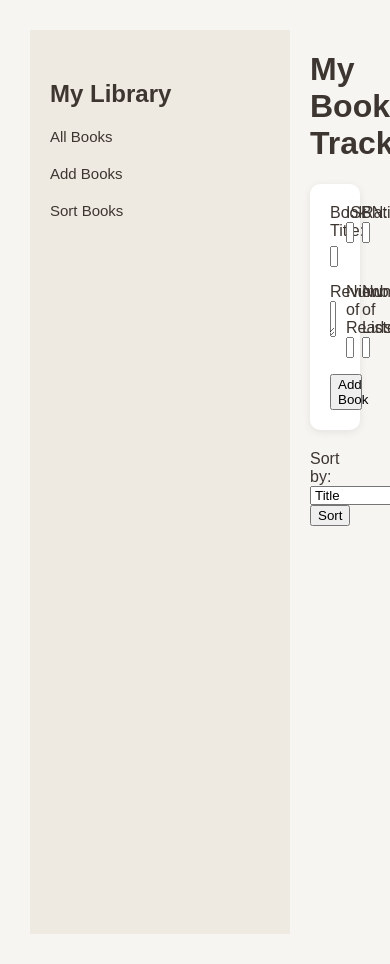
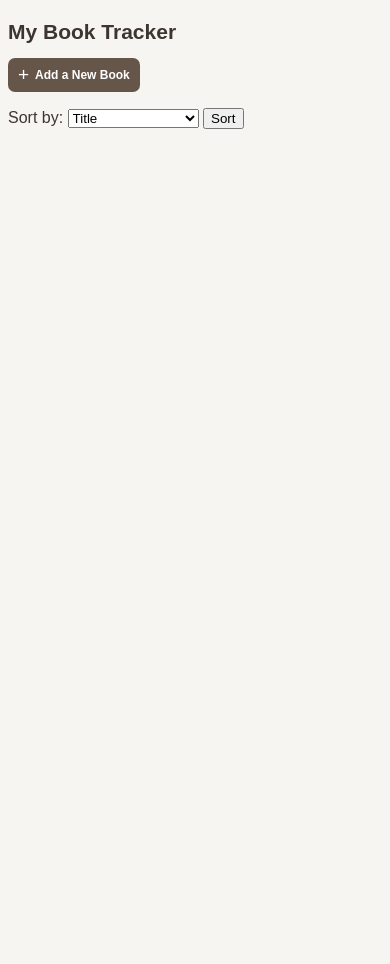
Before and after one commit to oluchiejikam-cmyk/Book_tracker, a Node server app: page / in a window 390 px wide; the page is wider, and only the part inside the window is pictured. After the commit the page ends 129 px from the top of that part, so only its background shows below. Run offline with Node 20, Linux system fonts and the light colour scheme; data that the repository does not hold is empty.

Commit message:
Improve Book Tracker desktop and mobile UI

```diff
--- a/public/styles.css
+++ b/public/styles.css
@@ -9,26 +9,14 @@ body {
     max-width: 1400px;
     margin: 0 auto;
     padding: 30px;
-    display: flex;
-}
-
-.sidebar {
-    width: 220px;
-    background-color: #eeeae2;
-    color: #3d3530;
-    padding: 30px 20px;
-    min-height: 100vh;
-}
-
-.sidebar p {
-    margin: 20px 0;
-    font-size: 15px;
+    display: block;
 }
 
 .main-content {
-    flex: 1;
+    width: 100%;
+    min-width: 1200px;
+    margin: 0 auto;
     min-width: 0;
-    margin-left: 20px;
 }
 
 /* Arrange the saved books in a grid */
@@ -125,6 +113,44 @@ body {
     cursor: pointer;
 }
 
+/* Collapsible Add Book section */
+.add-book-container {
+    margin-bottom: 16px;
+}
+
+.add-book-container > summary {
+    display: inline-flex;
+    align-items: center;
+    gap: 9px;
+    padding: 10px 18px;
+    background-color: #66564a;
+    color: white;
+    border-radius: 7px;
+    font-size: 14px;
+    font-weight: 600;
+    cursor: pointer;
+    list-style: none;
+    transition: background-color 0.2s ease;
+}
+
+.add-book-container > summary::-webkit-details-marker {
+    display: none;
+}
+
+.add-book-container > summary::before {
+    content: "+";
+    font-size: 19px;
+    font-weight: 400;
+}
+
+.add-book-container[open] > summary::before {
+    content: "−";
+}
+
+.add-book-container > summary:hover {
+    background-color: #514338;
+}
+
 .add-book-section {
     background-color: white;
     padding: 20px;
@@ -133,12 +159,53 @@ body {
     box-shadow: 0 2px 8px rgba(0, 0, 0, 0.08);
 }
 
+.add-book-button {
+    background-color: #66564a;
+    color: white;
+    border: none;
+    border-radius: 7px;
+    padding: 10px 18px;
+    font-size: 14px;
+    font-weight: 600;
+    cursor: pointer;
+    transition: background-color 0.2s ease;
+}
+
+.add-book-button:hover {
+    background-color: #514338;
+}
+
 /* Arrange the Add Book form fields in a neat grid */
 .add-book-form {
     display: grid;
-    grid-template-columns: repeat(3, minmax(0, 1fr));
-    gap: 16px 16px;
+    grid-template-columns: repeat(2, minmax(0, 1fr));
+    gap: 12px 16px;
     align-items: start;
+}
+
+.add-book-form .tracking-details {
+    grid-column: 1 / -1;
+}
+
+.tracking-heading {
+    grid-column: 1 / -1;
+    font-size: 14px;
+    font-weight: 600;
+    color: #66564a;
+    margin: 8px 0 0;
+    padding-bottom: 6px;
+    border-bottom: 1px solid #e5ded7;
+}
+
+.add-book-form .add-book-button {
+    grid-column: 1 / -1;
+}
+
+.add-book-form input:focus,
+.add-book-form textarea:focus {
+    outline: none;
+    border-color: #8b7565;
+    box-shadow: 0 0 0 2px rgba(139, 117, 101, 0.12);
 }
 
 /* Make form inputs fit inside their grid columns */
@@ -146,6 +213,12 @@ body {
 .add-book-form textarea {
     width: 100%;
     box-sizing: border-box;
+    padding: 9px 10px;
+    border: 1px solid #d8cec5;
+    border-radius: 6px;
+    background-color: #fffdfb;
+    font-size: 14px;
+    color: #3d3530;
 }
 
 /* Keep labels readable and close to their fields */
@@ -168,3 +241,209 @@ body {
 .sort-section {
     margin-bottom: 16px;
 }
+
+
+
+/*  RESPONSIVE DESIGN */
+/* Tablets and smaller screens */
+@media screen and (max-width: 768px) {
+
+    .page-layout {
+        flex-direction: column;
+        padding: 15px;
+    }
+
+    .main-content {
+        width: 100%;
+        margin-left: 0;
+        margin-top: 20px;
+    }
+
+    .add-book-form {
+        grid-template-columns: repeat(2, minmax(0, 1fr));
+    }
+
+    .books-section {
+        grid-template-columns: repeat(2, minmax(0, 1fr));
+    }
+}
+
+/* Mobile phones */
+@media screen and (max-width: 480px) {
+
+    .page-layout {
+        padding: 8px;
+    }
+
+    .main-content {
+        width: 100%;
+        margin: 12px 0 0;
+    }
+
+    .main-content h1 {
+        font-size: 21px;
+        font-weight: 600;
+        margin: 8px 0 14px;
+    }
+
+    .add-book-section {
+        padding: 10px;
+        margin-bottom: 12px;
+    }
+
+    .book-card form {
+        margin: 4px 0;
+    }
+
+    .book-card form button {
+        padding: 5px 9px;
+        border: 1px solid #d8cec5;
+        border-radius: 5px;
+        background-color: #f7f3ef;
+        color: #514338;
+        font-size: 12px;
+        white-space: nowrap;
+        cursor: pointer;
+    }
+
+    .book-card form input[type="file"] {
+        width: 100%;
+        max-width: 100%;
+        font-size: 10px;
+    }
+
+    .book-actions {
+        grid-column: 1 / -1;
+        display: flex;
+        justify-content: space-between;
+        align-items: center;
+        gap: 10px;
+        margin-top: 6px;
+    }
+
+    .add-book-container > summary {
+        padding: 6px 10px;
+        font-size: 12px;
+        gap: 6px;
+    }
+
+    .add-book-form {
+        grid-template-columns: 1fr;
+        gap: 7px;
+    }
+
+    .add-book-form .form-field {
+        gap: 3px;
+    }
+
+    .add-book-form label {
+        font-size: 12px;
+    }
+
+    .add-book-form input,
+    .add-book-form textarea {
+        padding: 6px;
+        font-size: 13px;
+        height: 32px;
+    }
+
+    .add-book-form textarea {
+        height: 55px;
+    }
+
+    .add-book-form button {
+        grid-column: 1;
+        padding: 7px;
+        font-size: 13px;
+    }
+
+    .sort-section {
+        margin-bottom: 12px;
+    }
+
+    .books-section {
+        grid-template-columns: 1fr;
+        gap: 12px;
+        margin: 12px 4px;
+    }
+
+    .book-card {
+        width: 100%;
+        padding: 10px;
+        box-sizing: border-box;
+        display: grid;
+        grid-template-columns: 75px 1fr;
+        gap: 10px;
+        align-items: start;
+    }
+
+    .book-card .book-details {
+        grid-column: 2;
+        grid-row: 1;
+        min-height: 0;
+    }
+
+    .book-card img,
+    .book-card .book-cover-placeholder {
+        grid-column: 1;
+        grid-row: 1;
+        width: 75px;
+        height: 105px;
+        object-fit: contain;
+        margin: 0;
+    }
+
+    .book-card .book-title {
+        font-size: 15px;
+        min-height: auto;
+        margin-bottom: 4px;
+    }
+
+    .book-card .book-author {
+        font-size: 12px;
+        margin-bottom: 5px;
+    }
+
+    .book-card .book-info {
+        font-size: 11px;
+        margin: 2px 0;
+        line-height: 1.4;
+    }
+
+    .book-card .book-upload-form button {
+        padding: 6px 10px;
+        min-width: 90px;
+        white-space: nowrap;
+        text-align: center;
+    }
+
+    .book-actions {
+        grid-column: 1 / -1;
+        display: flex;
+        justify-content: space-between;
+        align-items: center;
+        gap: 8px;
+        margin-top: 8px;
+    }
+
+        .book-card .cover-upload-form {
+        display: flex;
+        flex-direction: column;
+        align-items: flex-start;
+        gap: 4px;
+        margin-top: 8px;
+    }
+
+    .book-card .cover-upload-form input[type="file"] {
+        width: 100%;
+        max-width: 100%;
+        font-size: 10px;
+    }
+
+    .book-card .cover-upload-form button {
+        padding: 5px 9px;
+        white-space: nowrap;
+    }
+
+
+}
--- a/views/index.ejs
+++ b/views/index.ejs
@@ -9,13 +9,6 @@
 <body>
 
     <div class="page-layout">
-        <aside class="sidebar">
-            <h2>My Library</h2>
-
-            <p>All Books</p>
-            <p>Add Books</p>
-            <p>Sort Books</p>
-        </aside>
 
         <main class="main-content">
             <h1>My Book Tracker</h1>
@@ -25,10 +18,14 @@
 
                 <% } %>
 
+        <details class="add-book-container">
+            <summary>Add a New Book</summary>
                 <!-- Section for adding a new book -->
             <section class="add-book-section">
                 <!-- Provide a form for adding a new book and its personal tracking information. -->
+
             <form action="/add" method="post" class="add-book-form">
+                <!-- Essential book information -->
                 <div class="form-field">
                     <label for="title">Book Title:</label>
                     <input type="text" id="title" name="title">
@@ -39,6 +36,7 @@
                     <input type="text" id="isbn" name="isbn">
                 </div>
 
+                <h3 class="tracking-heading">Personal Reading Details (Optional)</h3>
                 <div>
                     <label for="rating">Rating:</label>
                 <input type="number" id="rating" name="rating" min="1" max="5">
@@ -62,6 +60,8 @@
                 <button type="submit" class="add-book-button">Add Book</button>
             </form>
             </section>
+        </details>
+
 
             <!-- Section for sorting books -->
         <section class="sort-section">
@@ -86,11 +86,15 @@
         <!-- Display each book's information and provide an option to edit and delete it. -->
         <% for (let book of books) { %>
             <div class="book-card">
+                <!-- Book information -->
+                <div class="book-details">
                     <h2 class="book-title"><%= book.title %></h2>
                     <p class="book-author"><%= book.author %> </p>
                     <p class="book-info">Rating: <%= book.rating %>/5</p>
                     <p class="book-info">Number of Reads: <%= book.number_of_reads %></p>
                     <p class="book-info">Number of Listens: <%= book.number_of_listens %></p>
+                </div>
+
 
             <!-- Display the book cover using the cover URL saved in the database. -->
              <% if (book.book_cover) { %>
@@ -114,7 +118,7 @@
                     required
                     >
 
-                    <button type="submit">Upload Cover</button>
+                    <button type="submit">Upload</button>
                 </form>
 
                 <div class="book-actions">
```
Lines whose indentation alone changed are shown as unchanged.
